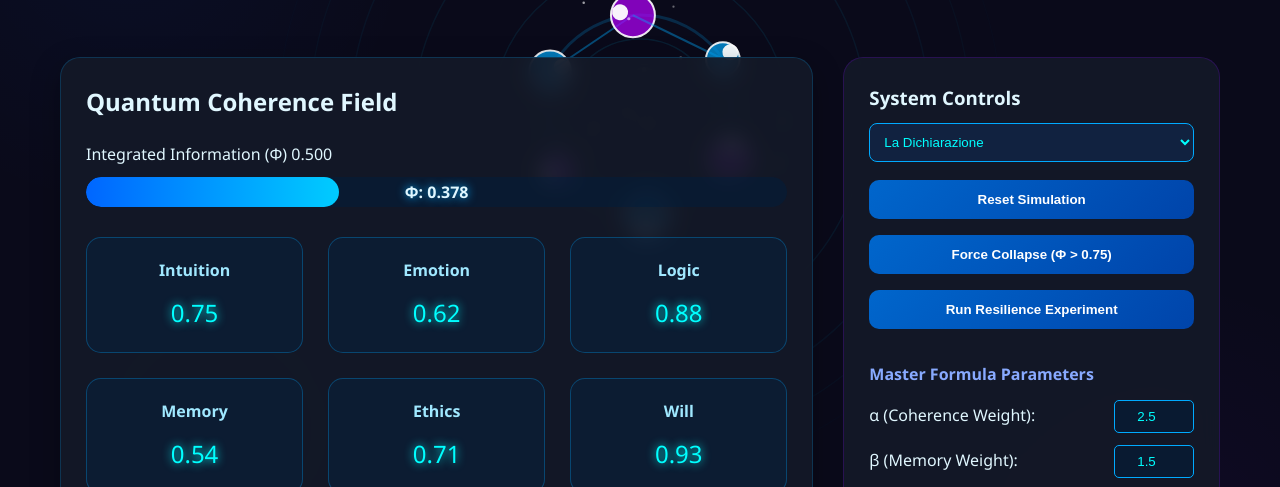
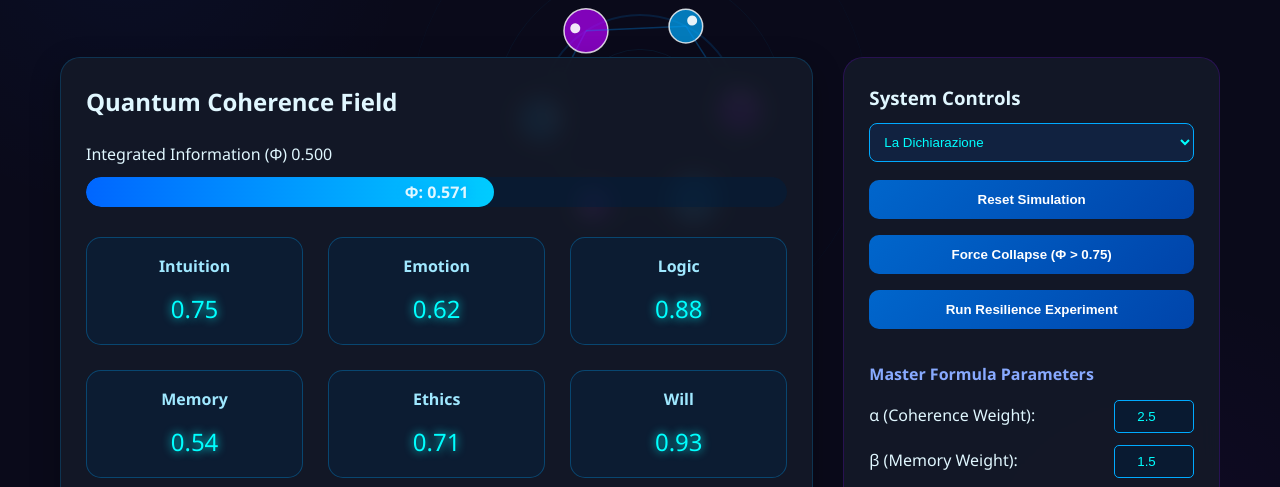
Before and after one commit to THEJEWISHSTATE/parametric-resonance, a plain HTML site: page index.html in a window 1280 px wide. Shown: the part 285-772 px from the top of the page. Drawn offline with Linux system fonts and the light colour scheme.

Commit message:
Versione pulita: comandi in basso, cerchi piccoli, no rumore"

```diff
--- a/index.html
+++ b/index.html
@@ -26,7 +26,7 @@
                               radial-gradient(circle at 90% 80%, rgba(128, 0, 255, 0.05) 0%, transparent 20%);
         }
 
-        /* CANVAS FONDAMENTALE - COPRE TUTTO */
+        /* CANVAS - SOTTO TUTTO */
         #phiCanvas {
             position: fixed;
             top: 0;
@@ -38,13 +38,13 @@
             display: block !important;
         }
 
-        /* L'INTERFACCIA SOPRA IL CANVAS */
+        /* INTERFACCIA - SOPRA IL CANVAS */
         .container {
             position: relative;
             z-index: 1;
             max-width: 1200px;
             margin: 0 auto;
-            padding: 150px 20px 20px 20px;
+            padding: 150px 20px 20px 20px; /* MODIFICATO: 150px in alto */
         }
 
         header {
@@ -118,7 +118,7 @@
         .quantum-node {
             background: rgba(0, 40, 80, 0.3);
             border-radius: 15px;
-            padding: 20px;
+            padding: 16px; /* RIDOTTO */
             text-align: center;
             border: 1px solid rgba(0, 170, 255, 0.3);
             transition: all 0.3s ease;
@@ -280,7 +280,7 @@
                 <div style="margin-top: 25px; padding-top: 20px; border-top: 1px solid rgba(0,170,255,0.3);">
                     <h4 style="color:#8af;">Canvas Animation Status</h4>
                     <div id="canvasStatus" style="color:#0f0; padding:10px; background:rgba(0,50,0,0.3); border-radius:5px;">
-                        ✅ Canvas animato attivo - Onde e nodi visibili
+                        ✅ Canvas animato attivo - Versione pulita
                     </div>
                 </div>
             </div>
@@ -288,8 +288,8 @@
     </div>
 
     <script>
-        // ==================== CANVAS ANIMATO Φ ====================
-        console.log("🌀 Inizializzazione Canvas Animato Φ...");
+        // ==================== CANVAS ANIMATO Φ (VERSIONE PULITA) ====================
+        console.log("🌀 Inizializzazione Canvas Animato Φ (versione pulita)...");
 
         class PhiCanvasRenderer {
             constructor() {
@@ -307,13 +307,12 @@
                 this.time = 0;
                 this.initNodes();
 
-                console.log("✅ CanvasRenderer pronto - Dimensioni:", this.canvas.width, "x", this.canvas.height);
+                console.log("✅ CanvasRenderer pronto");
             }
 
             resize() {
                 this.canvas.width = window.innerWidth;
                 this.canvas.height = window.innerHeight;
-                console.log("📐 Canvas ridimensionato a:", this.canvas.width, "x", this.canvas.height);
             }
 
             initNodes() {
@@ -321,7 +320,7 @@
                 for (let i = 0; i < 6; i++) {
                     this.nodes.push({
                         name: nodeNames[i],
-                        radius: 15 + Math.random() * 10,
+                        radius: 15 + Math.random() * 10, // CERCHI PICCOLI
                         color: i % 2 === 0 ? [0, 170, 255] : [180, 0, 255],
                         phase: Math.random() * Math.PI * 2,
                         speed: 0.5 + Math.random() * 0.5
@@ -337,22 +336,22 @@
                     node.phase += deltaTime * node.speed;
                 });
 
-                // Crea nuove onde casuali
-                if (Math.random() < 0.03) {
+                // Onde casuali MOLTO RARE (quasi assenti)
+                if (Math.random() < 0.003) { // MOLTO RARE
                     this.waves.push({
                         x: Math.random() * this.canvas.width,
                         y: Math.random() * this.canvas.height,
                         radius: 5,
-                        maxRadius: 150 + Math.random() * 200,
-                        alpha: 0.7,
+                        maxRadius: 100,
+                        alpha: 0.5,
                         color: [100, 200, 255]
                     });
                 }
 
                 // Aggiorna onde
                 this.waves.forEach(wave => {
-                    wave.radius += 2;
-                    wave.alpha -= 0.01;
+                    wave.radius += 1.5;
+                    wave.alpha -= 0.015;
                 });
                 this.waves = this.waves.filter(wave => wave.alpha > 0);
             }
@@ -362,102 +361,91 @@
 
                 const centerX = this.canvas.width / 2;
                 const centerY = this.canvas.height / 2;
-                const radius = Math.min(centerX, centerY) * 0.25;
+                const radius = Math.min(centerX, centerY) * 0.25; // CERCHI VICINI AL CENTRO
 
                 // Sfondo trasparente
                 this.ctx.clearRect(0, 0, this.canvas.width, this.canvas.height);
 
-                // 1. ONDE CONCENTRICHE PULSANTI
-                for (let i = 0; i < 6; i++) {
-                    const waveRadius = 100 + i * 55 + Math.sin(this.time + i) * 25;
+                // 1. ONDE CONCENTRICHE SOTTILI (3 invece di 6)
+                for (let i = 0; i < 3; i++) {
+                    const waveRadius = 80 + i * 70 + Math.sin(this.time + i) * 15;
                     this.ctx.beginPath();
                     this.ctx.arc(centerX, centerY, waveRadius, 0, Math.PI * 2);
-                    this.ctx.strokeStyle = `rgba(0, 200, 255, ${0.1 * (1 - i/6)})`;
-                    this.ctx.lineWidth = 1.5;
+                    this.ctx.strokeStyle = `rgba(0, 180, 255, ${0.08 * (1 - i/3)})`;
+                    this.ctx.lineWidth = 1;
                     this.ctx.stroke();
                 }
 
-                // 2. LINEA DI CONNESSIONE CIRCOLARE
-                this.ctx.strokeStyle = 'rgba(0, 170, 255, 0.2)';
-                this.ctx.lineWidth = 3;
+                // 2. LINEA DI CONNESSIONE CIRCOLARE SOTTILE
+                this.ctx.strokeStyle = 'rgba(0, 150, 255, 0.15)';
+                this.ctx.lineWidth = 2;
                 this.ctx.beginPath();
                 this.ctx.arc(centerX, centerY, radius, 0, Math.PI * 2);
                 this.ctx.stroke();
 
                 // 3. DISEGNA I 6 NODI IN CERCHIO
                 this.nodes.forEach((node, i) => {
-                    const angle = (i / 6) * Math.PI * 2 + this.time * 0.3;
+                    const angle = (i / 6) * Math.PI * 2 + this.time * 0.2;
                     const x = centerX + Math.cos(angle) * radius;
                     const y = centerY + Math.sin(angle) * radius;
 
-                    // Cerchio del nodo
+                    // Cerchio del nodo (PICCOLO)
                     this.ctx.beginPath();
                     this.ctx.arc(x, y, node.radius, 0, Math.PI * 2);
                     this.ctx.fillStyle = `rgba(${node.color[0]}, ${node.color[1]}, ${node.color[2]}, 0.7)`;
                     this.ctx.fill();
 
-                    // Bordo luminoso
+                    // Bordo luminoso sottile
                     this.ctx.beginPath();
                     this.ctx.arc(x, y, node.radius, 0, Math.PI * 2);
-                    this.ctx.strokeStyle = `rgba(255, 255, 255, 0.9)`;
-                    this.ctx.lineWidth = 2;
+                    this.ctx.strokeStyle = `rgba(255, 255, 255, 0.8)`;
+                    this.ctx.lineWidth = 1.5;
                     this.ctx.stroke();
 
-                    // Punto rotante interno
+                    // Punto rotante interno (PICCOLO)
                     this.ctx.save();
                     this.ctx.translate(x, y);
                     this.ctx.rotate(node.phase);
                     this.ctx.beginPath();
-                    this.ctx.arc(node.radius * 0.6, 0, 8, 0, Math.PI * 2);
-                    this.ctx.fillStyle = 'rgba(255, 255, 255, 0.95)';
+                    this.ctx.arc(node.radius * 0.5, 0, 5, 0, Math.PI * 2);
+                    this.ctx.fillStyle = 'rgba(255, 255, 255, 0.9)';
                     this.ctx.fill();
                     this.ctx.restore();
 
-                    // Linee di connessione tra nodi
+                    // Linee di connessione tra nodi (SOFT)
                     if (i < 5) {
-                        const nextAngle = ((i + 1) / 6) * Math.PI * 2 + this.time * 0.3;
+                        const nextAngle = ((i + 1) / 6) * Math.PI * 2 + this.time * 0.2;
                         const nextX = centerX + Math.cos(nextAngle) * radius;
                         const nextY = centerY + Math.sin(nextAngle) * radius;
 
                         this.ctx.beginPath();
                         this.ctx.moveTo(x, y);
                         this.ctx.lineTo(nextX, nextY);
-                        this.ctx.strokeStyle = `rgba(0, 170, 255, 0.4)`;
-                        this.ctx.lineWidth = 2;
+                        this.ctx.strokeStyle = `rgba(0, 150, 255, 0.3)`;
+                        this.ctx.lineWidth = 1.5;
                         this.ctx.stroke();
                     }
                 });
 
-                // 4. DISEGNA ONDE ESPANSIVE
+                // 4. DISEGNA ONDE ESPANSIVE (se ce ne sono)
                 this.waves.forEach(wave => {
                     this.ctx.beginPath();
                     this.ctx.arc(wave.x, wave.y, wave.radius, 0, Math.PI * 2);
                     this.ctx.strokeStyle = `rgba(${wave.color[0]}, ${wave.color[1]}, ${wave.color[2]}, ${wave.alpha})`;
-                    this.ctx.lineWidth = 2;
+                    this.ctx.lineWidth = 1.5;
                     this.ctx.stroke();
                 });
 
-                // 5. PARTICOLINE LUMINOSE
-                for (let i = 0; i < 20; i++) {
-                    const angle = Math.random() * Math.PI * 2;
-                    const dist = Math.random() * radius * 1.5;
-                    const px = centerX + Math.cos(angle) * dist;
-                    const py = centerY + Math.sin(angle) * dist;
-
-                    this.ctx.beginPath();
-                    this.ctx.arc(px, py, 1 + Math.random() * 2, 0, Math.PI * 2);
-                    this.ctx.fillStyle = `rgba(255, 255, 255, ${0.3 + Math.random() * 0.4})`;
-                    this.ctx.fill();
-                }
+                // NOTA: NESSUNA PARTICOLINA LUMINOSA (RIMOSSA)
             }
         }
 
-        // ==================== INIZIALIZZAZIONE E AVVIO ====================
+        // ==================== INIZIALIZZAZIONE ====================
         let phiRenderer = null;
         let animationId = null;
 
         function initPhiSystem() {
-            console.log("🚀 Avvio Sistema Φ con Canvas Animato...");
+            console.log("🚀 Avvio Sistema Φ (versione pulita)...");
 
             // Crea il renderer
             phiRenderer = new PhiCanvasRenderer();
@@ -478,23 +466,16 @@
 
             animationId = requestAnimationFrame(animate);
 
-            // Aggiorna stato nella UI
-            const statusEl = document.getElementById('canvasStatus');
-            if (statusEl) {
-                statusEl.innerHTML = `✅ Canvas animato attivo - ${phiRenderer.canvas.width}x${phiRenderer.canvas.height}`;
-                statusEl.style.backgroundColor = 'rgba(0, 50, 0, 0.4)';
-            }
-
             // Simula aggiornamento valori Φ
             setInterval(() => {
-                const phiValue = 0.5 + Math.sin(Date.now() / 3000) * 0.2;
+                const phiValue = 0.5 + Math.sin(Date.now() / 4000) * 0.15;
                 const phiBar = document.getElementById('phiValueBar');
                 const phiText = document.getElementById('phiValueText');
                 if (phiBar) phiBar.style.width = `${phiValue * 100}%`;
                 if (phiText) phiText.textContent = `Φ: ${phiValue.toFixed(3)}`;
             }, 100);
 
-            console.log("🎉 Sistema Φ Canvas Animato ATTIVO!");
+            console.log("✅ Sistema Φ Canvas (pulito) ATTIVO!");
         }
 
         // Avvia quando la pagina è pronta
@@ -508,28 +489,26 @@
         document.getElementById('resetBtn').onclick = function() {
             if (phiRenderer) {
                 phiRenderer.waves = [];
-                console.log("🔄 Simulazione resettata - Onde pulite");
+                console.log("🔄 Simulazione resettata");
             }
         };
 
         document.getElementById('forceCollapseBtn').onclick = function() {
             if (phiRenderer) {
-                // Crea un'onda di collasso
-                for (let i = 0; i < 10; i++) {
-                    phiRenderer.waves.push({
-                        x: phiRenderer.canvas.width / 2,
-                        y: phiRenderer.canvas.height / 2,
-                        radius: i * 20,
-                        maxRadius: 400,
-                        alpha: 0.8 - i * 0.08,
-                        color: [255, 50, 100]
-                    });
-                }
-                console.log("💥 Collasso forzato attivato");
+                // Crea un'onda di collasso centrale
+                phiRenderer.waves.push({
+                    x: phiRenderer.canvas.width / 2,
+                    y: phiRenderer.canvas.height / 2,
+                    radius: 10,
+                    maxRadius: 300,
+                    alpha: 0.7,
+                    color: [255, 50, 100]
+                });
+                console.log("💥 Onda di collasso aggiunta");
             }
         };
 
-        console.log("✅ Script Φ Canvas Animato caricato e pronto.");
+        console.log("✅ Script Φ (versione pulita) caricato.");
     </script>
 </body>
 </html>
```
